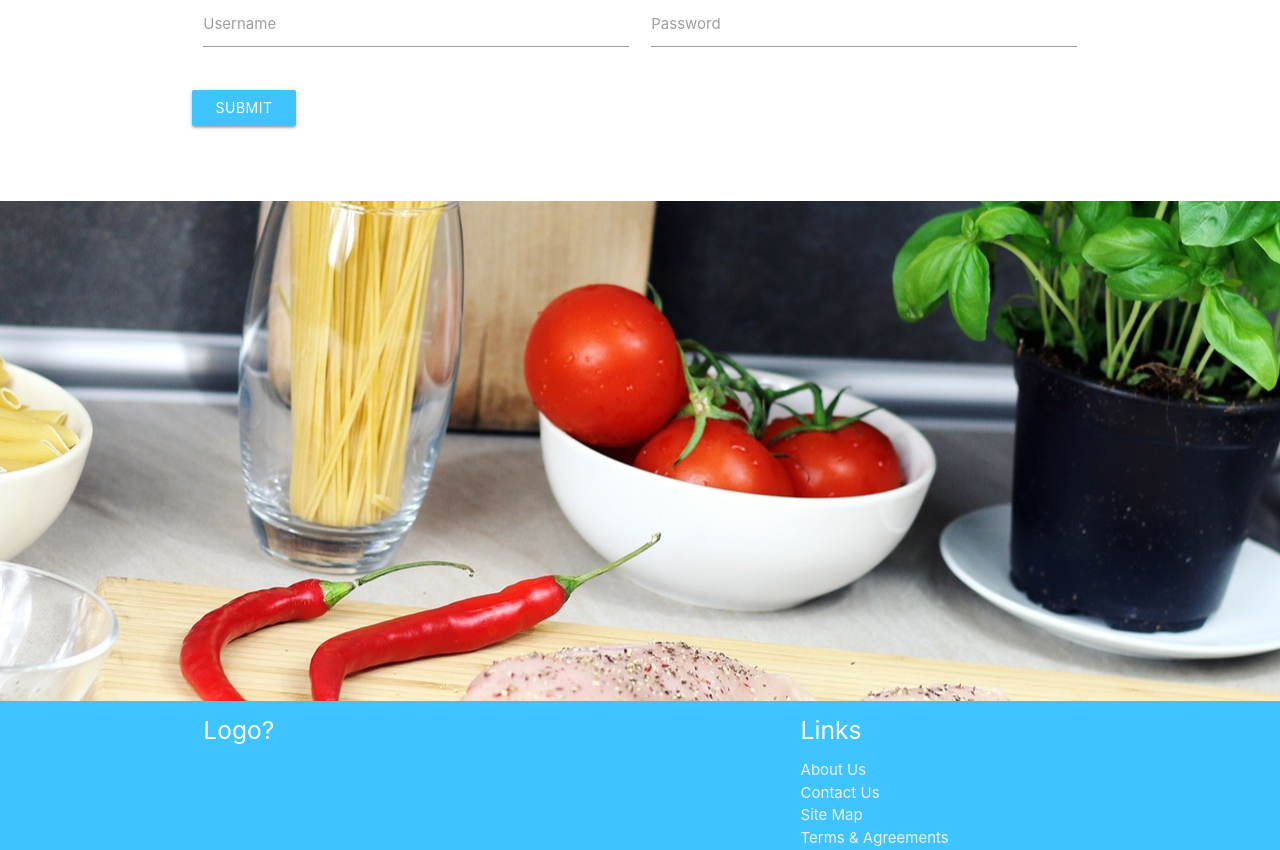
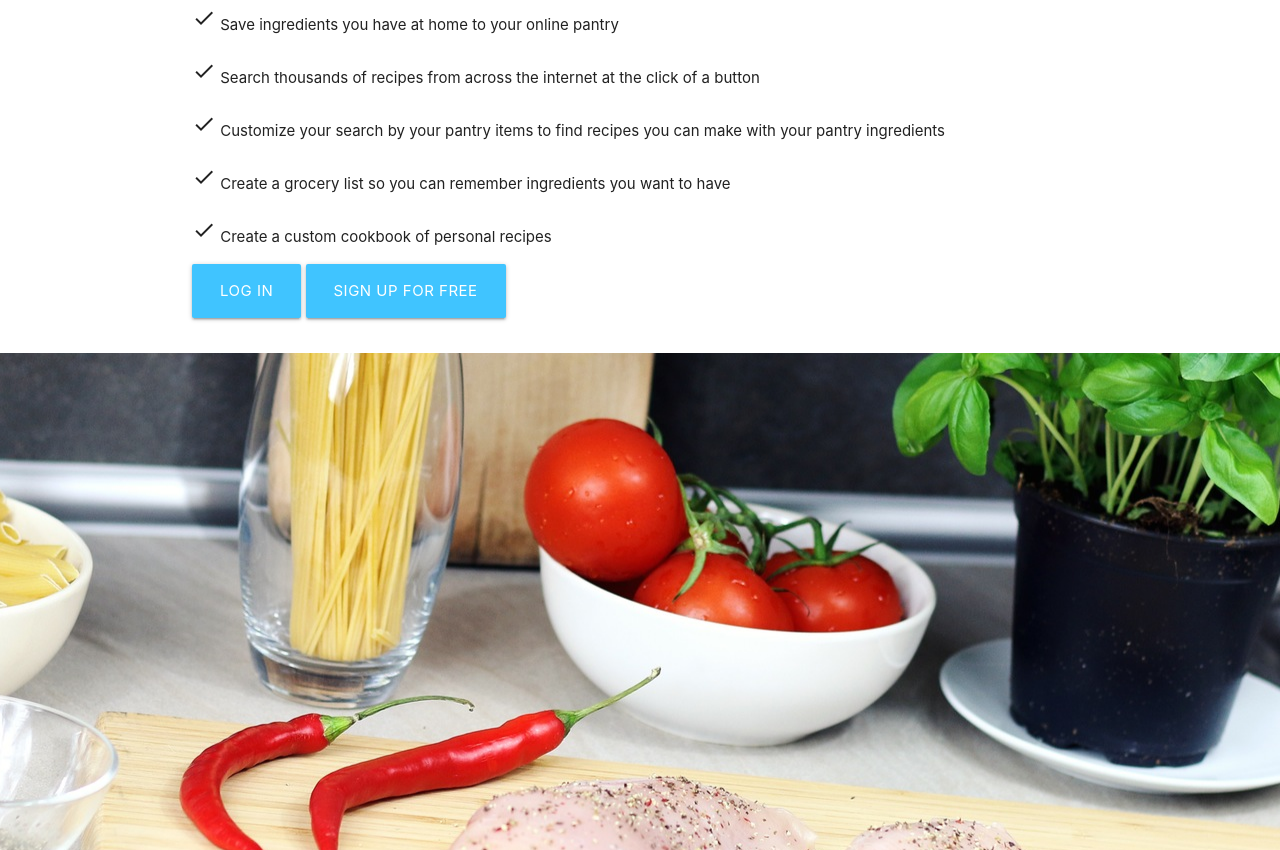
Before and after one commit to bmdumoulin10/new-final-design, a plain HTML site: page index.html in a window 1280 px wide. Shown: the part 709-1559 px from the top of the page. Drawn offline with nearby package versions, Linux system fonts and the light colour scheme.

Commit message:
added intro page, log in & sign up buttons. Contains text for about us page and log in

```diff
--- a/index.html
+++ b/index.html
@@ -2,10 +2,11 @@
 <html>
   <head>
     <meta charset="utf-8">
-    <link rel='stylesheet' href='main.css'></script>
+    <link rel="stylesheet" href="main.css">
     <title>New Pantry Design</title>
     <!-- Compiled and minified CSS -->
     <link rel="stylesheet" href="https://cdnjs.cloudflare.com/ajax/libs/materialize/0.97.6/css/materialize.min.css">
+    <link href="https://fonts.googleapis.com/icon?family=Material+Icons" rel="stylesheet">
     <link rel="stylesheet" href="main.css" media="screen" title="no title" charset="utf-8">
     <!-- Compiled and minified JavaScript -->
     <script type="text/javascript" src="https://code.jquery.com/jquery-2.1.1.min.js"></script>
@@ -18,7 +19,7 @@
   </head>
   <body>
     <header>
-      <nav class='light-blue accent-2'>
+      <nav class="light-blue accent-2">
         <div class="nav-wrapper">
           <a href="#" class="brand-logo">MyPantry</a>
           <ul id="nav-mobile" class="right hide-on-med-and-down">
@@ -36,8 +37,20 @@
       </div>
       <div class="section white">
         <div class="row container">
-          <h2 class="header">Log In To Your Online Pantry!</h2>
-          <div class="row">
+          <h1 class="header">Welcome To MyPantry!</h1>
+            <ul>
+              <li><i class="material-icons">done</i> Save ingredients you have at home to your online pantry</li><br>
+              <li><i class="material-icons">done</i> Search thousands of recipes from across the internet at the click of a button</li><br>
+              <li><i class="material-icons">done</i> Customize your search by your pantry items to find recipes you can make with your pantry ingredients</li><br>
+              <li><i class="material-icons">done</i> Create a grocery list so you can remember ingredients you want to have</li><br>
+              <li><i class="material-icons">done</i> Create a custom cookbook of personal recipes</li>
+            </ul>
+            <a class="waves-effect waves-light btn-large light-blue accent-2">Log In</a>
+            <a class="waves-effect waves-light btn-large light-blue accent-2">Sign Up For Free</a>
+          <!-- <p>
+            MyPantry is your new favorite cooking application. You are able to save the ingredients you have at home to your online pantry and search through thousands or recipes across the internet to find what you can make with the ingredients you already have. Thanks to MyPantry, you will have less trips to the grocery store and less waste as you use what you already have. With MyPantry you are also able to search recipes by keyword and add ingredients you need to your grocery list so you do not forget next time you are at the grocery store. Lastly, if you have a cookbook of family recipes that you cherish you can add them to your online cookbook and save them to your account. MyPantry is a one stop shop for all your cooking and recipe needs!
+          </p> -->
+          <!-- <div class="row">
             <form class="col s12">
               <div class="row">
                 <div class="input-field col s6">
@@ -55,7 +68,7 @@
                 </button>
               </div>
             </form>
-          </div>
+          </div> -->
         </div>
       </div>
       <div class="parallax-container">
```
